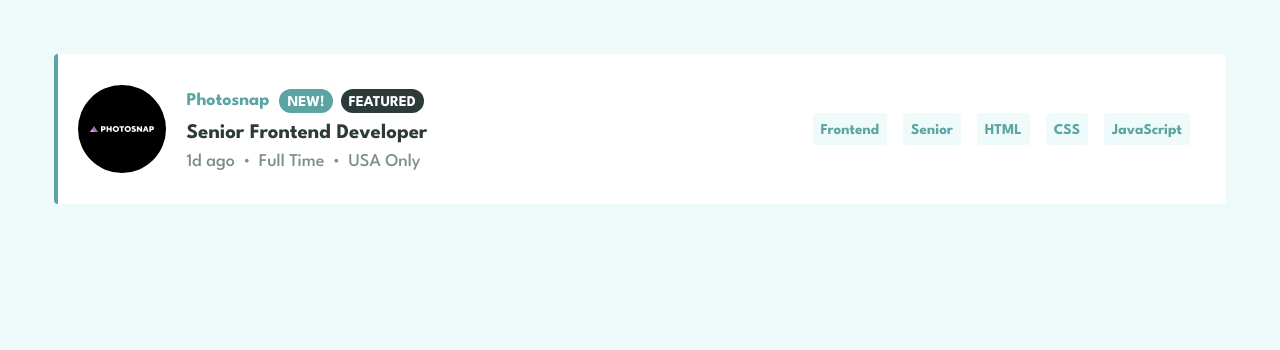
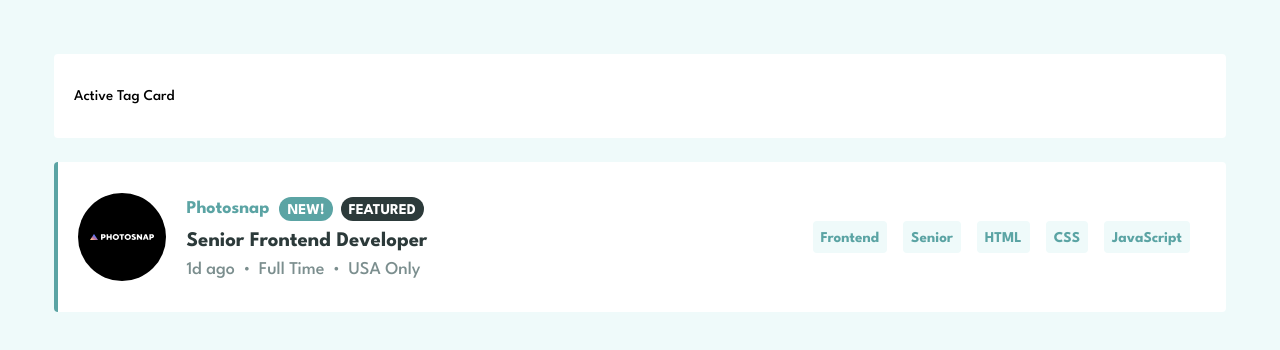
Before and after one commit to bgrubb83/frontend-mentor-job-listings-with-filtering, a React (Create React App) app: page / in a window 1280 px wide. Both pictures are taken after a click on the element "Senior". Shown: the top 350 px of the page. Built offline with nearby package versions, Linux system fonts and the light colour scheme.

Commit message:
Add placeholder ActiveTagCard and render it when tags have been set.

```diff
--- a/src/App.tsx
+++ b/src/App.tsx
@@ -5,6 +5,7 @@ import rawData from './dataStore/data.json';
 
 import JobCard from './components/JobCard';
 import { JobCardData } from './components/JobCard/JobCard.d'
+import ActiveTagCard from './components/ActiveTagCard';
 
 import processData from './helpers/processData';
 import filterByTags from './helpers/filterByTags';
@@ -27,6 +28,7 @@ function App() {
 
   return (
     <div className='jobsListWrapper'>
+      {tags && tags.length ? <ActiveTagCard /> : null}
       {processedData.map((job: JobCardData) => {
         return <JobCard job={job} handleAddTag={handleAddTag} key={job.id} />
       })}
--- /dev/null
+++ b/src/components/ActiveTagCard/ActiveTagCard.css
@@ -0,0 +1,8 @@
+.active-tag-card-wrapper {
+    display: flex;
+    align-items: center;
+    background-color: #fff;
+    border-radius: 4px;
+    padding: 20px;
+    margin: 24px;
+}
--- /dev/null
+++ b/src/components/ActiveTagCard/ActiveTagCard.d.ts
@@ -0,0 +1,3 @@
+export interface ActiveTagCardData {
+
+}
--- /dev/null
+++ b/src/components/ActiveTagCard/ActiveTagCard.tsx
@@ -0,0 +1,14 @@
+import React from 'react';
+
+import { ActiveTagCardData } from './ActiveTagCard.d'
+import './ActiveTagCard.css';
+
+const ActiverTagCard: React.FC<ActiveTagCardData> = () => {
+    return (
+        <div className='active-tag-card-wrapper'>
+            <p>Active Tag Card</p>
+        </div>
+    )
+}
+
+export default ActiverTagCard;
--- /dev/null
+++ b/src/components/ActiveTagCard/index.ts
@@ -0,0 +1,3 @@
+import ActiverTagCard from './ActiveTagCard';
+
+export default ActiverTagCard;
```
